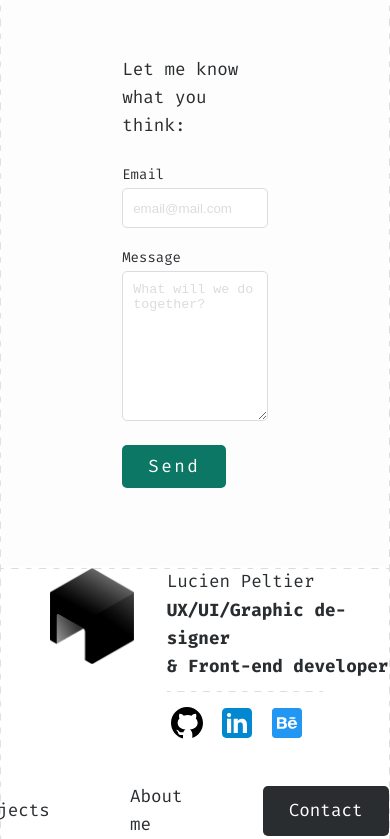
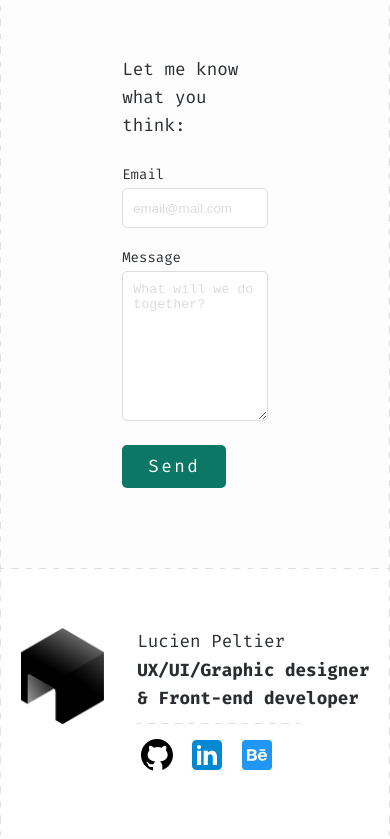
Before and after one commit to Gilles-Lucien/portfolio, a React (Create React App) app: page / in a window 390 px wide. Shown: the part 4001-4840 px from the top of the page. Built offline with nearby package versions, Linux system fonts and the light colour scheme.

Commit message:
chore: Update footer styles for responsive design

```diff
--- a/src/components/Footer/styles.css
+++ b/src/components/Footer/styles.css
@@ -6,6 +6,11 @@ footer {
   position: relative;
   bottom: 0;
   background-color: #fff;
+}
+@media screen and (max-width: 768px) {
+  footer {
+    height: 100%;
+  }
 }
 footer .footerContainer {
   display: flex;
@@ -32,6 +37,13 @@ footer .footerContainer .active p {
 footer .footerContainer__logoContainer {
   margin-left: 50px;
   display: flex;
+}
+@media screen and (max-width: 768px) {
+  footer .footerContainer__logoContainer {
+    margin-left: 0;
+    margin-top: 60px;
+    margin-bottom: 60px;
+  }
 }
 footer .footerContainer__logoContainer__socialContainer {
   display: flex;
@@ -67,6 +79,11 @@ footer .footerContainer ul {
   align-items: center;
   margin-right: 100px;
 }
+@media screen and (max-width: 768px) {
+  footer .footerContainer ul {
+    display: none;
+  }
+}
 footer .footerContainer ul li {
   margin-left: 4rem;
 }
--- a/src/components/Footer/styles.scss
+++ b/src/components/Footer/styles.scss
@@ -9,6 +9,9 @@ footer {
   position: relative;
   bottom: 0;
   background-color: c.$white;
+  @media screen and (max-width: 768px){
+    height: 100%;
+  }
   // @include m.dashedBorder("top");
   & .footerContainer {
     display: flex;
@@ -29,6 +32,11 @@ footer {
     &__logoContainer {
       margin-left: 50px;
       display: flex;
+      @media screen and (max-width: 768px){
+        margin-left: 0;
+        margin-top: 60px;
+        margin-bottom: 60px;
+      }
       &__socialContainer {
         display: flex;
         flex-direction: row;
@@ -60,6 +68,10 @@ footer {
       list-style: none;
       align-items: center;
       margin-right: 100px;
+      @media screen and (max-width: 768px) {
+        display: none;
+
+      }
       & li {
         margin-left: 4rem;
         & p {
```
Also changed, not shown: 1 other file (tests, documents, lock files or other folders).
